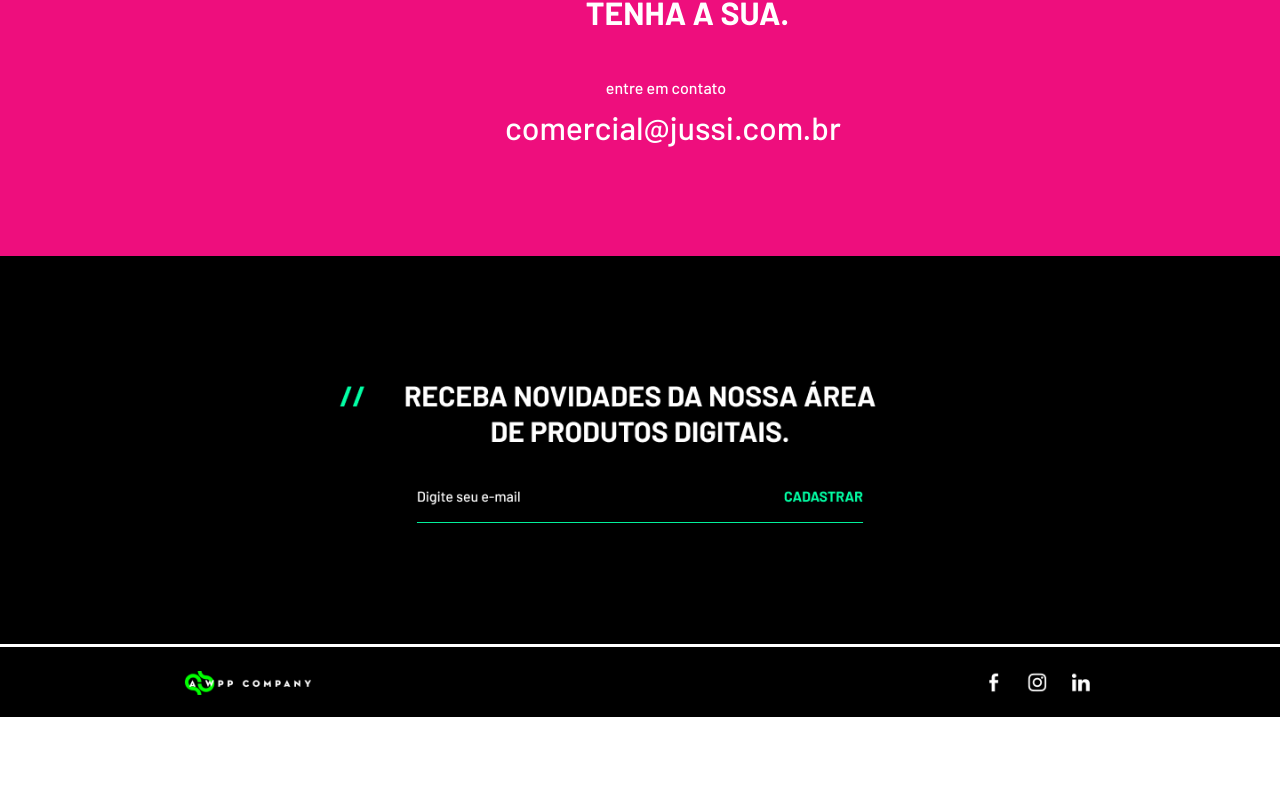
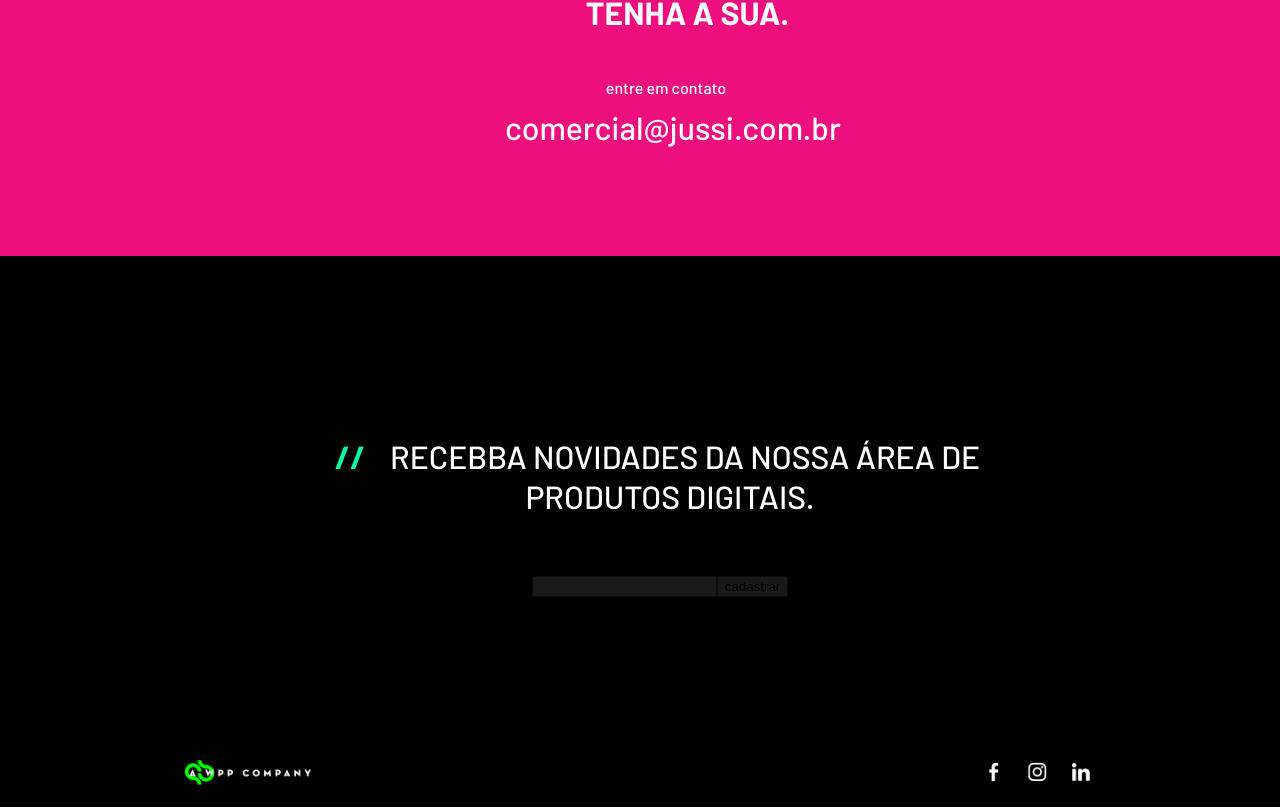
Before and after one commit to nsanchez06/spet, a React (Create React App) app: page / in a window 1280 px wide. Shown: the part 2103-2913 px from the top of the page. Before the commit the page ends 2823 px from the top, so only its background shows below. Built offline with nearby package versions, Linux system fonts and the light colour scheme; no server answers; the HTML template or start-up script is replaced by a standard one.

Commit message:
fix: new style

```diff
--- a/src/pages/Home/home.scss
+++ b/src/pages/Home/home.scss
@@ -7,67 +7,6 @@ body {
 .HomePage {
   text-align: center;
   width: 100%;
-
-  // &__HomeHeader {
-  //   position: fixed;
-  //   min-height: 80px;
-  //   text-align: center;
-  //   top: 0;
-  //   width: 100%;
-  //   left: 0px;
-  //   height: 80px;
-  //   max-height: 20px;
-  //   background-color: #f3f3f3;
-  //   display: flex;
-  //   justify-content: space-between;
-  //   color: black;
-  //     &__logoHeader {
-  //       max-width: 30%;
-  //       cursor: pointer;
-  //       img {
-  //         margin: 20px;
-  //       }
-
-  //     }
-  //     &__info-header {
-  //       display: flex;
-  //       width: 30%;
-  //       align-items: center;
-  //       justify-content: space-around;
-  //       cursor: pointer;
-  //     }
-
-  //     &__search-header {
-  //       display: flex;
-  //       width: 30%;
-  //       align-items: center;
-  //       justify-content: space-around;
-  //         &__search-input {
-  //           background: #c6ffcd;
-  //           border: 1px solid #F2F2F2;
-  //           box-sizing: border-box;
-  //           border-radius: 24px;
-  //           width: 240px;
-  //           height: 40px;
-
-  //         }
-  //     }
-
-  //     &__login-cart {
-  //       display: flex;
-  //       width: 30%;
-  //       align-items: center;
-  //       justify-content: space-evenly;
-  //       cursor: pointer;
-  //         img {
-  //             width: 22px;
-  //             height: 15px;
-  //         }
-  //         &__login {
-  //           padding: 35px;
-  //         }
-  //     }
-  // }
 
   &__banner {
     padding: 0;
@@ -321,23 +260,56 @@ body {
 
   }
 
-  .newsletterContent {
-    padding: 0;
-    text-align: center;
-    width: 100%;
+  .newsletter {
+    &__content {
+      padding: 0;
+      text-align: center;
+      width: 100%;
+      height: 480px;
+      background: #000000;
+      }
+      &__text {
+        position: relative;
+        width: 676px;
+        height: 80px;
+        left: 332px;
+        top: 180px;
 
-    img {
-      width: 100%;
-    }
+        font-family: Barlow;
+        font-style: normal;
+        font-weight: 500;
+        font-size: 32px;
+        line-height: 40px;
+        text-transform: uppercase;
+        text-align: center;
+        color: #FFFFFF;
+      }
+
+      &__ {
+        position: relative;
+        width: 29px;
+        height: 24px;
+        right: 25px;
+
+        font-family: Barlow;
+        font-style: normal;
+        font-weight: bold;
+        font-size: 32px;
+        line-height: 24px;
+        color: #03FFA5;
+      }
+
+      &__email {
+        position: relative;
+        width: 320px;
+        height: 60px;
+        left: 500px;
+        top: 240px;
+        background: #000000;
+        opacity: 0.1;
+
+      }
 
   }
 
-  // .footerContent {
-  //   padding: 0;
-  //   text-align: center;
-  //   width: 100%;
-  //     img{
-  //       width: 100%;
-  //     }
-  // }
 }
--- a/src/pages/Home/index.js
+++ b/src/pages/Home/index.js
@@ -103,8 +103,14 @@ export const Home = () => {
                     </div>
                 </div>
 
-                <div className="newsletterContent">
-                    <img src={newsletter} alt={"Newsletter"} />
+                <div className="newsletter__content">
+                    <div className="newsletter__text">
+                        <span className="newsletter__">//</span>
+                        recebba novidades da nossa área de produtos digitais.
+                    </div>
+                        <div className="newsletter__email">
+                            <input type="Digite seu e-mail"></input><button>cadastrar</button>
+                        </div>
                 </div>
             </div>
 
```
